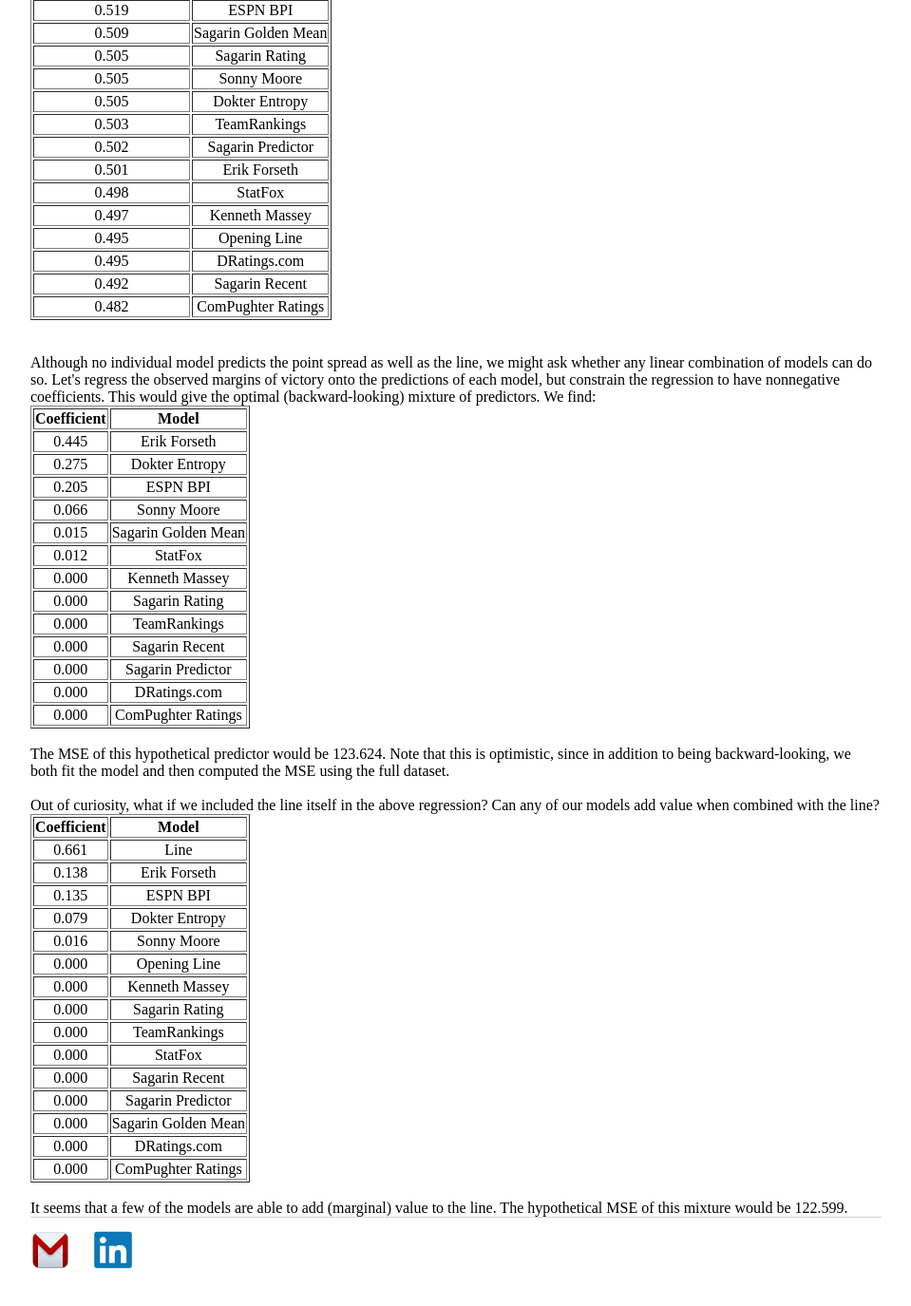
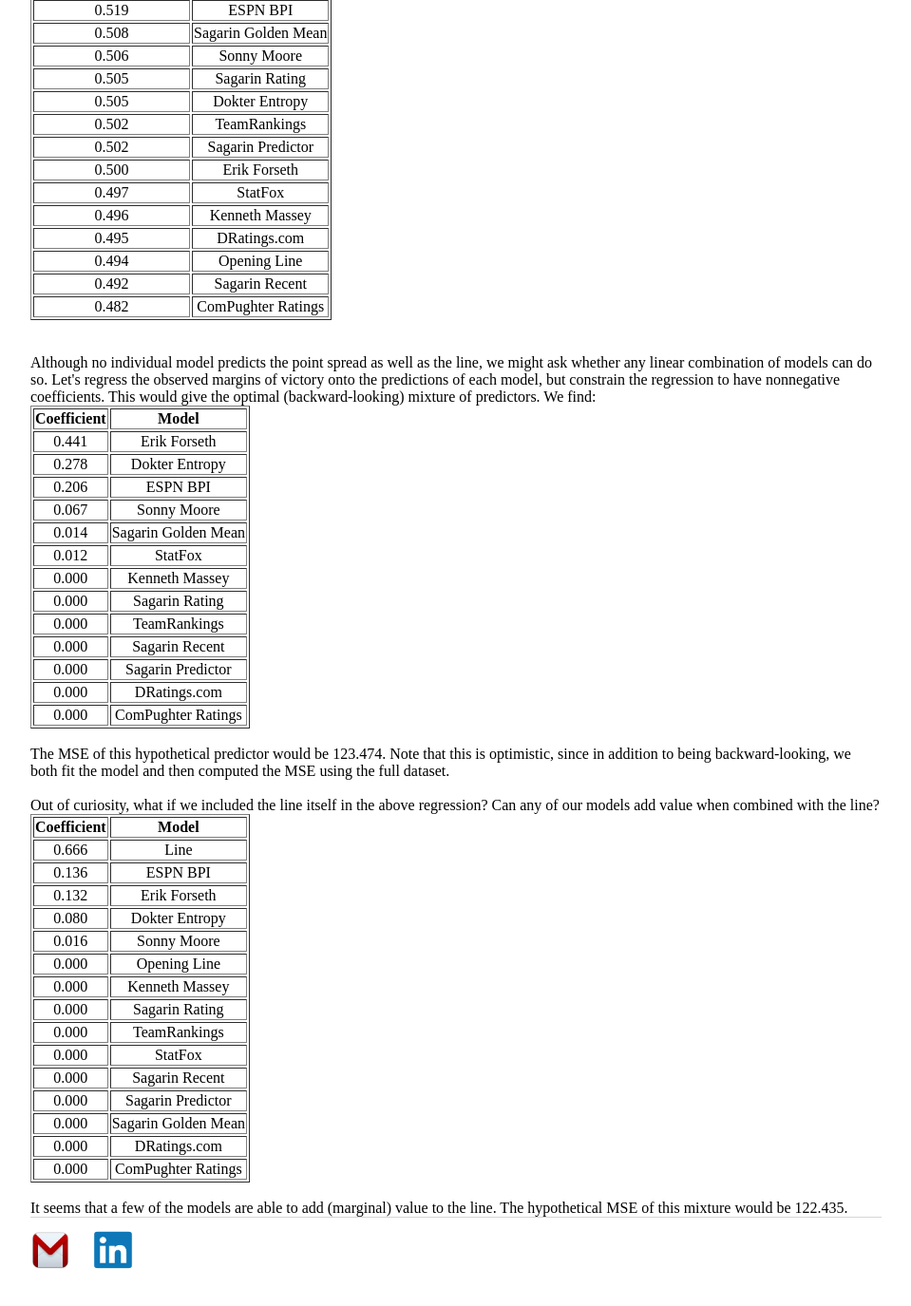
Before and after one commit to erikrforseth/erikrforseth.github.io, a Jekyll site: the page built from about.html, in a window 1280 px wide and 1400 px high, scrolled down 1205 px. Shown: the top 1375 px of the window at 95% size, without its empty margins (160-1119 px from the left). Built offline with Jekyll 4.4.1, drawn with Linux system fonts in a browser that asks for light colours; some of the changed text lies outside the part shown.

Commit message:
about page

```diff
--- a/about.html
+++ b/about.html
@@ -17,63 +17,63 @@
   </thead>
   <tbody>
     <tr align="center">
-      <td>123.087</td>
+      <td>122.911</td>
       <td>Line</td>
     </tr>
     <tr align="center">
-      <td>124.270</td>
+      <td>124.122</td>
       <td>Opening Line</td>
     </tr>
     <tr align="center">
-      <td>124.730</td>
+      <td>124.596</td>
       <td>Erik Forseth</td>
     </tr>
     <tr align="center">
-      <td>125.227</td>
+      <td>125.096</td>
       <td>TeamRankings</td>
     </tr>
     <tr align="center">
-      <td>126.620</td>
+      <td>126.448</td>
       <td>Dokter Entropy</td>
     </tr>
     <tr align="center">
-      <td>128.705</td>
+      <td>128.562</td>
       <td>Sagarin Rating</td>
     </tr>
     <tr align="center">
-      <td>129.059</td>
+      <td>128.911</td>
       <td>Sagarin Predictor</td>
     </tr>
     <tr align="center">
-      <td>129.569</td>
+      <td>129.415</td>
       <td>Sagarin Golden Mean</td>
     </tr>
     <tr align="center">
-      <td>130.318</td>
+      <td>130.152</td>
       <td>ESPN BPI</td>
     </tr>
     <tr align="center">
-      <td>130.682</td>
+      <td>130.543</td>
       <td>Kenneth Massey</td>
     </tr>
     <tr align="center">
-      <td>133.133</td>
+      <td>132.958</td>
       <td>DRatings.com</td>
     </tr>
     <tr align="center">
-      <td>133.520</td>
+      <td>133.352</td>
       <td>Sonny Moore</td>
     </tr>
     <tr align="center">
-      <td>137.686</td>
+      <td>137.533</td>
       <td>StatFox</td>
     </tr>
     <tr align="center">
-      <td>138.530</td>
+      <td>138.376</td>
       <td>ComPughter Ratings</td>
     </tr>
     <tr align="center">
-      <td>144.724</td>
+      <td>144.641</td>
       <td>Sagarin Recent</td>
     </tr>
   </tbody>
@@ -101,15 +101,15 @@
     </tr>
     <tr align="center">
       <td>0.738</td>
+      <td>ESPN BPI</td>
+    </tr>
+    <tr align="center">
+      <td>0.738</td>
       <td>TeamRankings</td>
     </tr>
     <tr align="center">
       <td>0.738</td>
       <td>Sagarin Predictor</td>
-    </tr>
-    <tr align="center">
-      <td>0.737</td>
-      <td>ESPN BPI</td>
     </tr>
     <tr align="center">
       <td>0.736</td>
@@ -128,10 +128,6 @@
       <td>Kenneth Massey</td>
     </tr>
     <tr align="center">
-      <td>0.730</td>
-      <td>DRatings.com</td>
-    </tr>
-    <tr align="center">
       <td>0.729</td>
       <td>Sonny Moore</td>
     </tr>
@@ -140,7 +136,11 @@
       <td>StatFox</td>
     </tr>
     <tr align="center">
-      <td>0.726</td>
+      <td>0.729</td>
+      <td>DRatings.com</td>
+    </tr>
+    <tr align="center">
+      <td>0.725</td>
       <td>ComPughter Ratings</td>
     </tr>
     <tr align="center">
@@ -165,8 +165,12 @@
       <td>ESPN BPI</td>
     </tr>
     <tr align="center">
-      <td>0.509</td>
+      <td>0.508</td>
       <td>Sagarin Golden Mean</td>
+    </tr>
+    <tr align="center">
+      <td>0.506</td>
+      <td>Sonny Moore</td>
     </tr>
     <tr align="center">
       <td>0.505</td>
@@ -174,14 +178,10 @@
     </tr>
     <tr align="center">
       <td>0.505</td>
-      <td>Sonny Moore</td>
-    </tr>
-    <tr align="center">
-      <td>0.505</td>
       <td>Dokter Entropy</td>
     </tr>
     <tr align="center">
-      <td>0.503</td>
+      <td>0.502</td>
       <td>TeamRankings</td>
     </tr>
     <tr align="center">
@@ -189,24 +189,24 @@
       <td>Sagarin Predictor</td>
     </tr>
     <tr align="center">
-      <td>0.501</td>
+      <td>0.500</td>
       <td>Erik Forseth</td>
     </tr>
     <tr align="center">
-      <td>0.498</td>
+      <td>0.497</td>
       <td>StatFox</td>
     </tr>
     <tr align="center">
-      <td>0.497</td>
+      <td>0.496</td>
       <td>Kenneth Massey</td>
     </tr>
     <tr align="center">
       <td>0.495</td>
-      <td>Opening Line</td>
+      <td>DRatings.com</td>
     </tr>
     <tr align="center">
-      <td>0.495</td>
-      <td>DRatings.com</td>
+      <td>0.494</td>
+      <td>Opening Line</td>
     </tr>
     <tr align="center">
       <td>0.492</td>
@@ -230,23 +230,23 @@
   </thead>
   <tbody>
     <tr align="center">
-      <td>0.445</td>
+      <td>0.441</td>
       <td>Erik Forseth</td>
     </tr>
     <tr align="center">
-      <td>0.275</td>
+      <td>0.278</td>
       <td>Dokter Entropy</td>
     </tr>
     <tr align="center">
-      <td>0.205</td>
+      <td>0.206</td>
       <td>ESPN BPI</td>
     </tr>
     <tr align="center">
-      <td>0.066</td>
+      <td>0.067</td>
       <td>Sonny Moore</td>
     </tr>
     <tr align="center">
-      <td>0.015</td>
+      <td>0.014</td>
       <td>Sagarin Golden Mean</td>
     </tr>
     <tr align="center">
@@ -284,7 +284,7 @@
   </tbody>
 </table>
 <br>
-The MSE of this hypothetical predictor would be 123.624. Note that this is optimistic, since in addition to being backward-looking, we both fit the model and then computed the MSE using the full dataset.
+The MSE of this hypothetical predictor would be 123.474. Note that this is optimistic, since in addition to being backward-looking, we both fit the model and then computed the MSE using the full dataset.
 <br><br>
 Out of curiosity, what if we included the line itself in the above regression? Can any of our models add value when combined with the line?<table border="1" class="dataframe">
   <thead>
@@ -295,19 +295,19 @@
   </thead>
   <tbody>
     <tr align="center">
-      <td>0.661</td>
+      <td>0.666</td>
       <td>Line</td>
     </tr>
     <tr align="center">
-      <td>0.138</td>
+      <td>0.136</td>
+      <td>ESPN BPI</td>
+    </tr>
+    <tr align="center">
+      <td>0.132</td>
       <td>Erik Forseth</td>
     </tr>
     <tr align="center">
-      <td>0.135</td>
-      <td>ESPN BPI</td>
-    </tr>
-    <tr align="center">
-      <td>0.079</td>
+      <td>0.080</td>
       <td>Dokter Entropy</td>
     </tr>
     <tr align="center">
@@ -357,4 +357,4 @@
   </tbody>
 </table>
 <br>
-It seems that a few of the models are able to add (marginal) value to the line. The hypothetical MSE of this mixture would be 122.599.
+It seems that a few of the models are able to add (marginal) value to the line. The hypothetical MSE of this mixture would be 122.435.
```
Also changed, not shown: other parts of about.html (+1 -1 lines).
